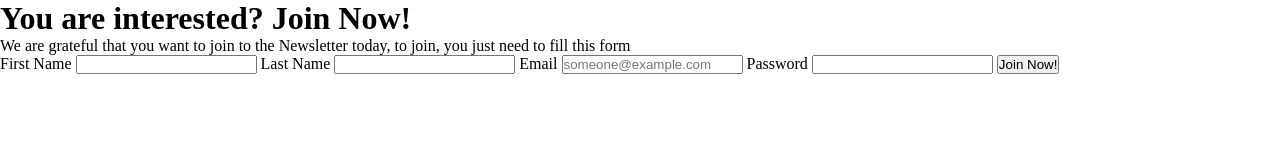
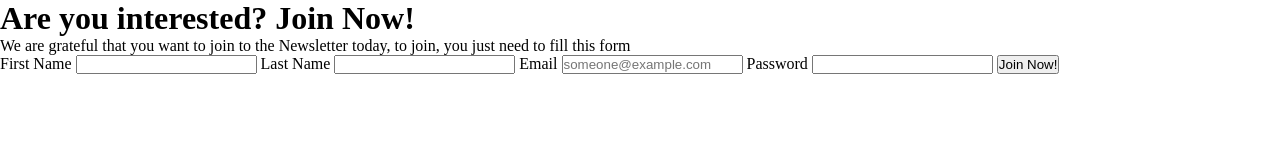
Before and after one commit to AndresBz-Dev/landing-page, a plain HTML site: page index.html in a window 1280 px wide. Drawn offline with Linux system fonts and the light colour scheme.

Commit message:
files fixed

```diff
--- a/index.html
+++ b/index.html
@@ -15,7 +15,7 @@
 <body>
     <div id="main" class="show">
         <div class="banner">
-            <h1>You are interested? Join Now!</h1>
+            <h1>Are you interested? Join Now!</h1>
         </div>
 
         <div class="principal-part">
```
